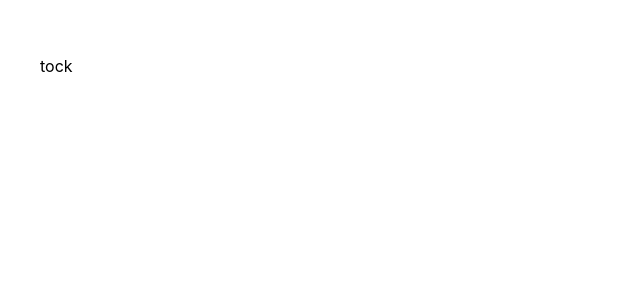
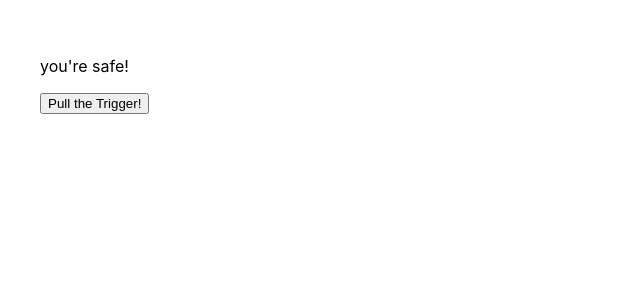
Before and after one commit to Jurkel/Sally-Resume, a React (Create React App) app in the folder react-playground/: page / in a window 1280 px wide. Shown: the top 300 px of the page, without its empty margins (0-640 px from the left). Built offline with nearby package versions, Linux system fonts and the light colour scheme.

Commit message:
Added RouletteGun

```diff
--- a/react-playground/src/App.js
+++ b/react-playground/src/App.js
@@ -1,12 +1,12 @@
 import React from 'react';
 import './App.css';
-import Bomb from './state-drills/Bomb'
+import RouletteGun from './state-drills/RouletteGun'
 
 class App extends React.Component {
   render() {
     return (
       <div className='App'>
-        <Bomb />
+        <RouletteGun />
       </div>
     );
   }
--- /dev/null
+++ b/react-playground/src/state-drills/RouletteGun.js
@@ -0,0 +1,53 @@
+import React, { Component } from 'react';
+
+class RouletteGun extends React.Component {
+  static defaultProps = {
+    bulletInChamber: 8
+  };
+
+  state = {
+    chamber: null,
+    spinningTheChamber: false
+  }
+
+  componentWillUnmount() {
+    clearTimeout(this.timeout)
+  }
+
+  handleClick = () => {
+    this.setState({
+      spinningTheChamber: true,
+    })
+    this.timeout = setTimeout(() => {
+      const randomChamber = Math.ceil(Math.random() * 8)
+
+      this.setState({
+        chamber: randomChamber,
+        spinningTheChamber: false
+      })
+    }, 2000)
+  }
+
+  renderDisplay() {
+    const { chamber, spinningTheChamber } = this.state
+    const { bulletInChamber } = this.props
+    if (spinningTheChamber) {
+      return 'spinning the chamber and pulling the trigger! ...'
+    } else if (chamber === bulletInChamber) {
+      return 'BANG!!!!'
+    } else {
+      return 'you\'re safe!'
+    }
+  }
+
+  render() {
+    return (
+      <div className='RouletteGun'>
+        <p>{this.renderDisplay()}</p>
+        <button onClick={this.handleClick}>Pull the Trigger!</button>
+      </div>
+    )
+  }
+}
+
+export default RouletteGun;
```
